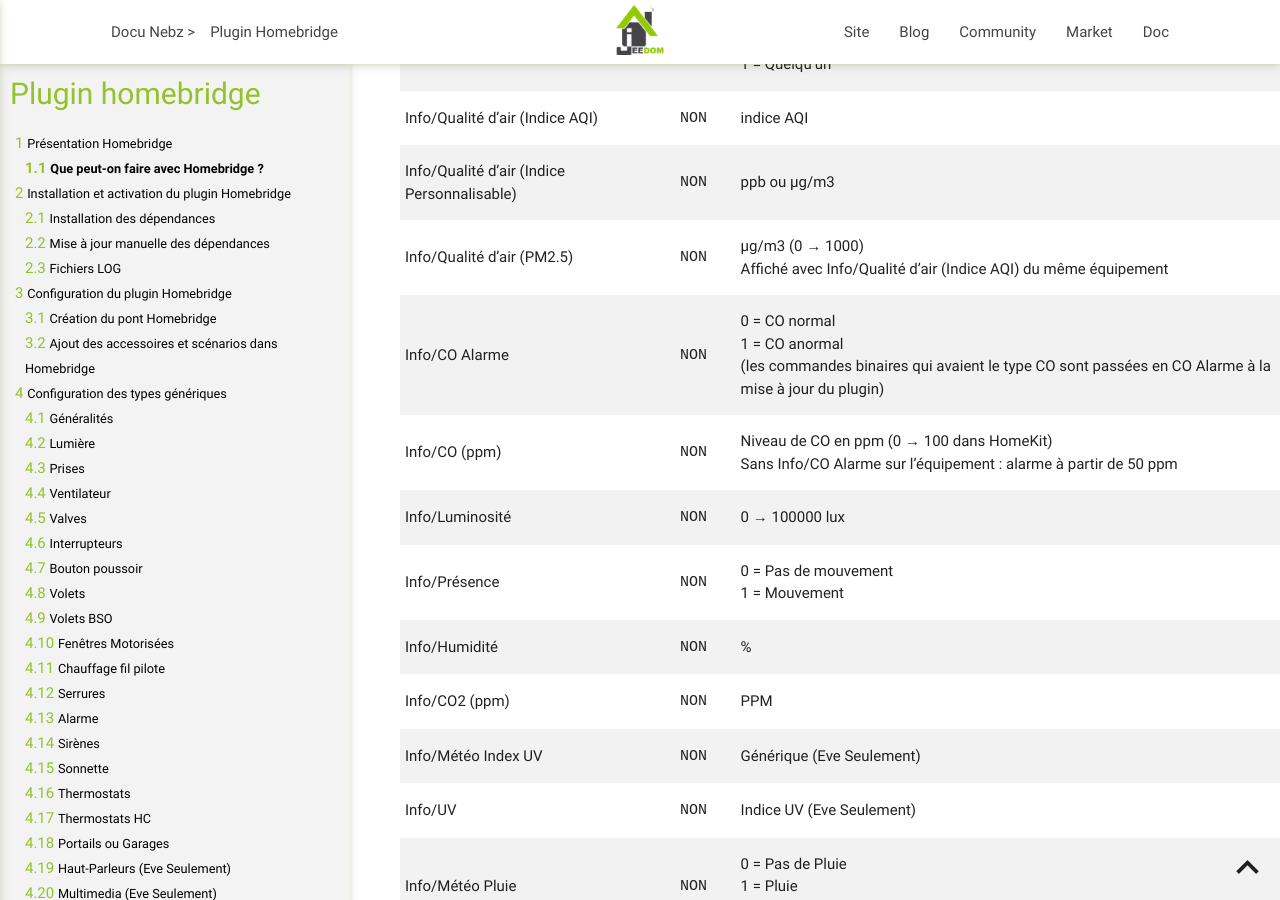
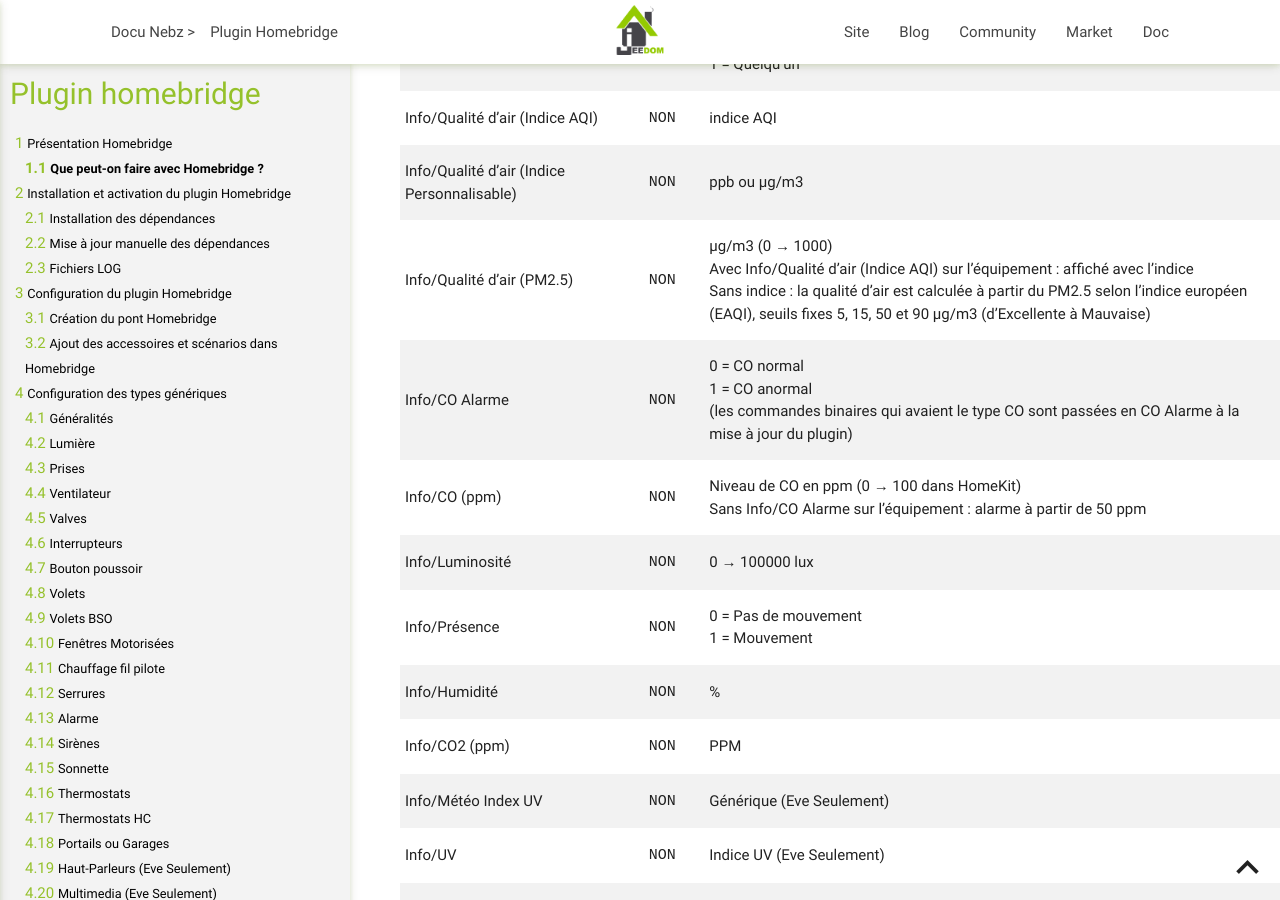
Before and after one commit to NebzHB/jeedom_docs, a Jekyll site: the page built from plugins/homebridge/fr_FR/index-beta.md, in a window 1280 px wide and 900 px high, scrolled down 22463 px. Built offline with Jekyll 4.4.1, drawn with Linux system fonts in a browser that asks for light colours.

Commit message:
Homebridge (beta) : qualité d'air calculée à partir du PM2.5 sans indice AQI
Co-Authored-By: Claude Opus 5.5 <noreply@anthropic.com>
Claude-Session: https://claude.ai/code/session_01MSWnTLNUM5YZ18TEaJcHMn

```diff
--- a/plugins/homebridge/fr_FR/index-beta.md
+++ b/plugins/homebridge/fr_FR/index-beta.md
@@ -447,7 +447,7 @@ Generic/Environnement/Météo
 |Info/Présence Occupation|`NON`|0 = Personne<br/>1 = Quelqu'un|
 |Info/Qualité d'air (Indice AQI)|`NON`|indice AQI|
 |Info/Qualité d'air (Indice Personnalisable)|`NON`|ppb ou µg/m3|
-|Info/Qualité d'air (PM2.5)|`NON`|µg/m3 (0 → 1000)<br/>Affiché avec Info/Qualité d'air (Indice AQI) du même équipement|
+|Info/Qualité d'air (PM2.5)|`NON`|µg/m3 (0 → 1000)<br/>Avec Info/Qualité d'air (Indice AQI) sur l'équipement : affiché avec l'indice<br/>Sans indice : la qualité d'air est calculée à partir du PM2.5 selon l'indice européen (EAQI), seuils fixes 5, 15, 50 et 90 µg/m3 (d'Excellente à Mauvaise)|
 |Info/CO Alarme|`NON`|0 = CO normal<br/>1 = CO anormal<br/>(les commandes binaires qui avaient le type CO sont passées en CO Alarme à la mise à jour du plugin)|
 |Info/CO (ppm)|`NON`|Niveau de CO en ppm (0 → 100 dans HomeKit)<br/>Sans Info/CO Alarme sur l'équipement : alarme à partir de 50 ppm|
 |Info/Luminosité|`NON`|0 → 100000 lux|
```
Also changed, not shown: plugins/homebridge/fr_FR/changelog.md (+1 -1 lines).
